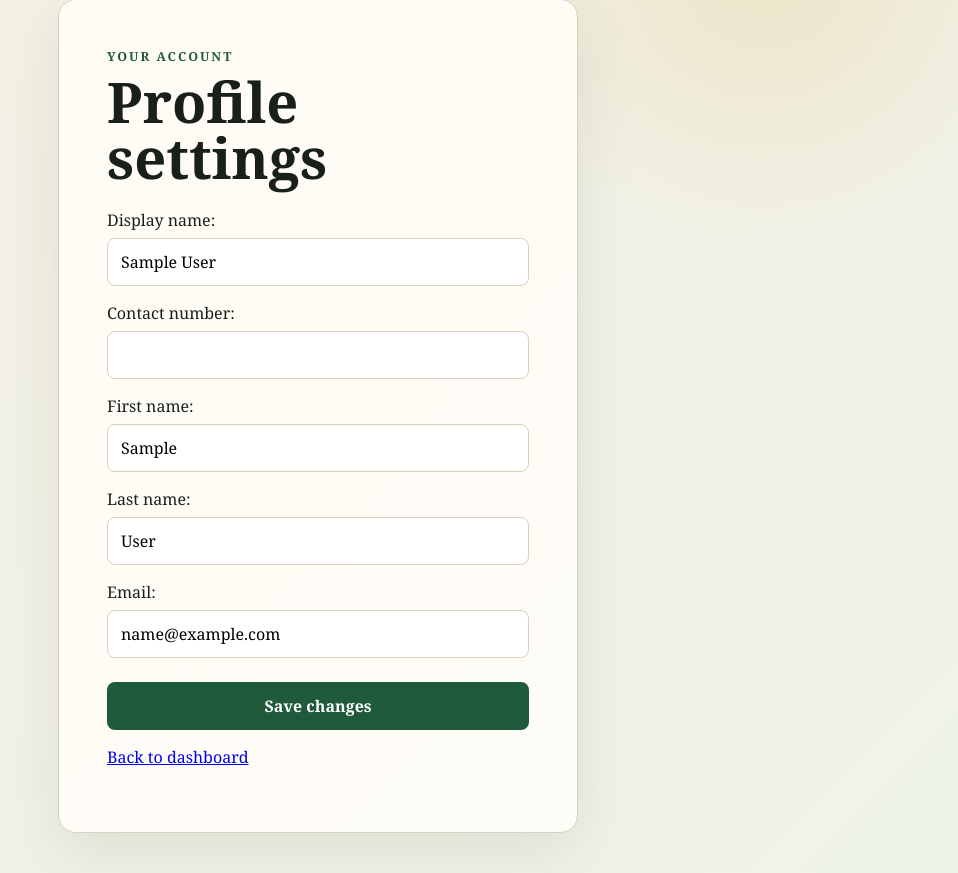
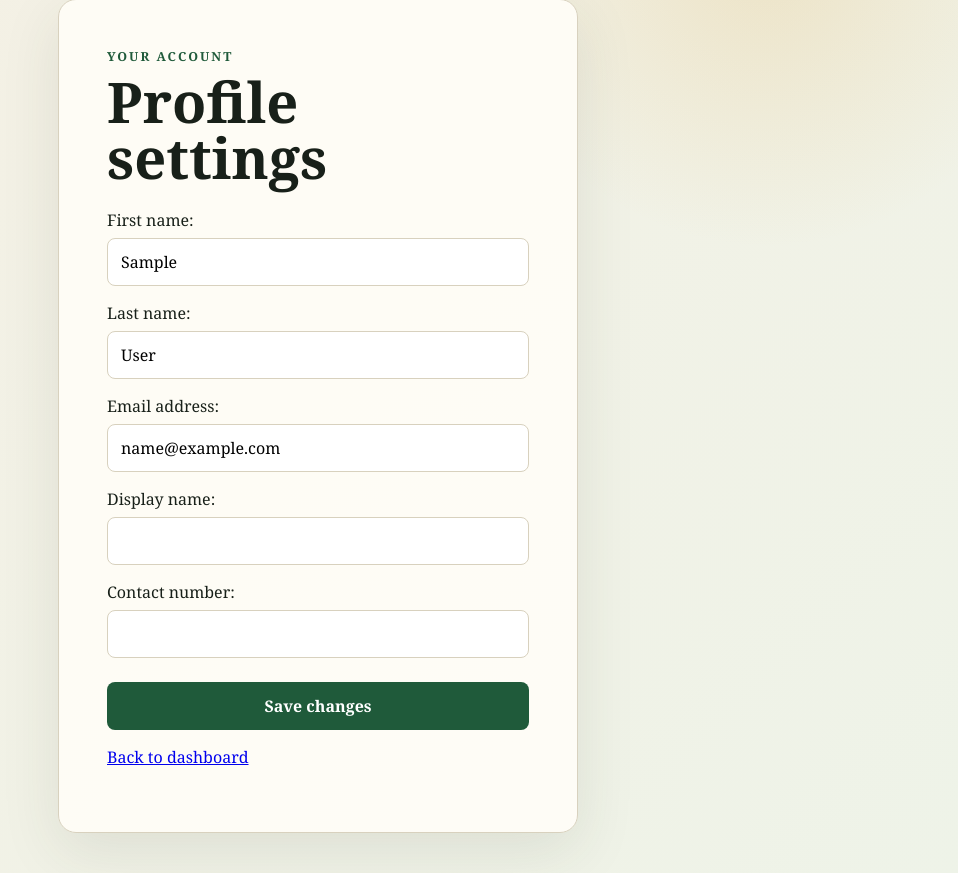
Before and after one commit to KingScholarship/FretFlow-Din-JonVincent-G8, a Django app: page /accounts/profile/ in a window 1280 px wide. Shown: the part 145-1018 px from the top of the page, without its empty margins (322-1280 px from the left). Run offline with Django 5.2, Linux system fonts and the light colour scheme; the visitor is signed in with stand-in values (Sample User, id 1); data comes from the database, SQL or seed files in the repository.

Commit message:
feature: implement accounts app
Co-authored-by: Copilot <223556219+Copilot@users.noreply.github.com>

```diff
--- a/accounts/forms.py
+++ b/accounts/forms.py
@@ -1,28 +1,22 @@
 from django import forms
 from django.contrib.auth.forms import UserCreationForm
-from django.contrib.auth.models import User
-
-from .models import Profile
+from .models import CustomUser
 
 
-class RegistrationForm(UserCreationForm):
-    first_name = forms.CharField(max_length=150)
-    last_name = forms.CharField(max_length=150)
-    email = forms.EmailField()
-
+class CustomUserCreationForm(UserCreationForm):
     class Meta:
-        model = User
+        model = CustomUser
         fields = ('username', 'first_name', 'last_name', 'email', 'password1', 'password2')
 
     def clean_username(self):
         username = self.cleaned_data['username'].strip()
-        if User.objects.filter(username__iexact=username).exists():
+        if CustomUser.objects.filter(username__iexact=username).exists():
             raise forms.ValidationError('A user with this username already exists.')
         return username
 
     def clean_email(self):
         email = self.cleaned_data['email'].strip().lower()
-        if User.objects.filter(email__iexact=email).exists():
+        if CustomUser.objects.filter(email__iexact=email).exists():
             raise forms.ValidationError('A user with this email already exists.')
         return email
 
@@ -37,33 +31,12 @@ class RegistrationForm(UserCreationForm):
 
 
 class ProfileForm(forms.ModelForm):
-    first_name = forms.CharField(max_length=150)
-    last_name = forms.CharField(max_length=150)
-    email = forms.EmailField()
-
     class Meta:
-        model = Profile
-        fields = ('display_name', 'contact_number')
-
-    def __init__(self, *args, user=None, **kwargs):
-        super().__init__(*args, **kwargs)
-        self.user = user
-        if user:
-            self.fields['first_name'].initial = user.first_name
-            self.fields['last_name'].initial = user.last_name
-            self.fields['email'].initial = user.email
+        model = CustomUser
+        fields = ('first_name', 'last_name', 'email', 'display_name', 'contact_number')
 
     def clean_email(self):
         email = self.cleaned_data['email'].strip().lower()
-        if self.user and User.objects.exclude(pk=self.user.pk).filter(email__iexact=email).exists():
+        if CustomUser.objects.exclude(pk=self.instance.pk).filter(email__iexact=email).exists():
             raise forms.ValidationError('A user with this email already exists.')
         return email
-
-    def save(self, commit=True):
-        profile = super().save(commit=commit)
-        if self.user:
-            self.user.first_name = self.cleaned_data['first_name'].strip()
-            self.user.last_name = self.cleaned_data['last_name'].strip()
-            self.user.email = self.cleaned_data['email'].strip().lower()
-            self.user.save(update_fields=('first_name', 'last_name', 'email'))
-        return profile
--- a/accounts/models.py
+++ b/accounts/models.py
@@ -1,16 +1,16 @@
+from django.contrib.auth.models import AbstractUser
 from django.db import models
-from django.contrib.auth.models import User
 
 
-class Profile(models.Model):
+class CustomUser(AbstractUser):
     class Role(models.TextChoices):
         MEMBER = 'member', 'Member'
         ADMIN = 'admin', 'Admin'
 
-    user = models.OneToOneField(User, on_delete=models.CASCADE, related_name='profile')
+    email = models.EmailField('email address', unique=True)
     role = models.CharField(max_length=10, choices=Role.choices, default=Role.MEMBER)
     display_name = models.CharField(max_length=80, blank=True)
     contact_number = models.CharField(max_length=30, blank=True)
 
     def __str__(self):
-        return f'{self.user.username} ({self.role})'
+        return self.username
--- a/accounts/views.py
+++ b/accounts/views.py
@@ -4,8 +4,8 @@ from django.contrib.auth.decorators import login_required
 from django.contrib.auth.views import LoginView, LogoutView
 from django.shortcuts import redirect, render
 
-from .forms import ProfileForm, RegistrationForm
-from .models import Profile
+from .forms import CustomUserCreationForm, ProfileForm
+from .models import CustomUser
 
 
 class AccountLoginView(LoginView):
@@ -21,45 +21,35 @@ def register(request):
         return redirect('accounts:dashboard')
 
     if request.method == 'POST':
-        form = RegistrationForm(request.POST)
+        form = CustomUserCreationForm(request.POST)
         if form.is_valid():
             user = form.save()
-            Profile.objects.get_or_create(
-                user=user,
-                defaults={'display_name': user.get_full_name() or user.username},
-            )
+            user.display_name = user.get_full_name() or user.username
+            user.save(update_fields=('display_name',))
             login(request, user)
             messages.success(request, 'Your account was created successfully.')
             return redirect('accounts:dashboard')
     else:
-        form = RegistrationForm()
+        form = CustomUserCreationForm()
 
     return render(request, 'accounts/register.html', {'form': form})
 
 
 @login_required
 def dashboard(request):
-    profile, _ = Profile.objects.get_or_create(
-        user=request.user,
-        defaults={'display_name': request.user.get_full_name() or request.user.username},
-    )
-    if profile.role == Profile.Role.ADMIN or request.user.is_superuser:
-        return render(request, 'accounts/admin_dashboard.html', {'profile': profile})
-    return render(request, 'accounts/member_dashboard.html', {'profile': profile})
+    if request.user.role == CustomUser.Role.ADMIN or request.user.is_superuser:
+        return render(request, 'accounts/admin_dashboard.html')
+    return render(request, 'accounts/member_dashboard.html')
 
 
 @login_required
 def profile(request):
-    member_profile, _ = Profile.objects.get_or_create(
-        user=request.user,
-        defaults={'display_name': request.user.get_full_name() or request.user.username},
-    )
     if request.method == 'POST':
-        form = ProfileForm(request.POST, instance=member_profile, user=request.user)
+        form = ProfileForm(request.POST, instance=request.user)
         if form.is_valid():
             form.save()
             messages.success(request, 'Your profile has been updated.')
             return redirect('accounts:profile')
     else:
-        form = ProfileForm(instance=member_profile, user=request.user)
+        form = ProfileForm(instance=request.user)
     return render(request, 'accounts/profile.html', {'form': form})
--- a/config/settings.py
+++ b/config/settings.py
@@ -127,6 +127,7 @@ USE_TZ = True
 STATIC_URL = 'static/'
 STATICFILES_DIRS = [BASE_DIR / 'static']
 
+AUTH_USER_MODEL = 'accounts.CustomUser'
 LOGIN_URL = 'accounts:login'
 LOGIN_REDIRECT_URL = 'accounts:dashboard'
 LOGOUT_REDIRECT_URL = 'accounts:login'
--- a/templates/accounts/admin_dashboard.html
+++ b/templates/accounts/admin_dashboard.html
@@ -4,7 +4,7 @@
 <section class="dashboard">
     <p class="eyebrow">Admin workspace</p>
     <h1>FretFlow administration.</h1>
-    <p class="lede">Welcome, {{ profile.display_name|default:user.username }}.</p>
+    <p class="lede">Welcome, {{ user.display_name|default:user.username }}.</p>
     <div class="feature-grid">
         <article><span>01</span><h2>User management</h2><p><a href="/admin/">Open Django admin</a></p></article>
         <article><span>02</span><h2>Content</h2><p>Manage songs and shared catalog data.</p></article>
--- a/templates/accounts/member_dashboard.html
+++ b/templates/accounts/member_dashboard.html
@@ -4,7 +4,7 @@
 <section class="dashboard">
     <p class="eyebrow">Member workspace</p>
     <h1>Keep the music moving.</h1>
-    <p class="lede">Welcome, {{ profile.display_name|default:user.username }}.</p>
+    <p class="lede">Welcome, {{ user.display_name|default:user.username }}.</p>
     <div class="feature-grid">
         <article><span>01</span><h2>Song catalog</h2><p>Practice sheets and tabs will live here.</p></article>
         <article><span>02</span><h2>Setlists</h2><p>Organize songs for rehearsal and performance.</p></article>
```
Also changed, not shown: accounts/admin.py (+12 -5 lines), accounts/tests.py (+40 -7 lines), accounts/migrations/0001_initial.py, accounts/migrations/0002_alter_customuser_email.py (added).
